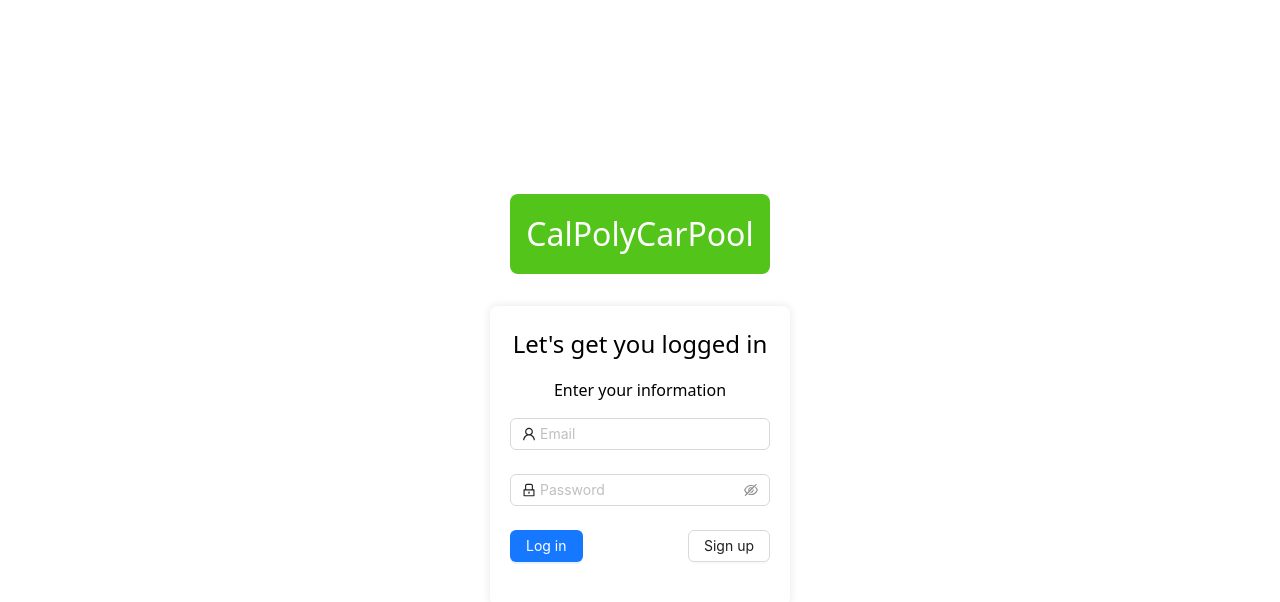
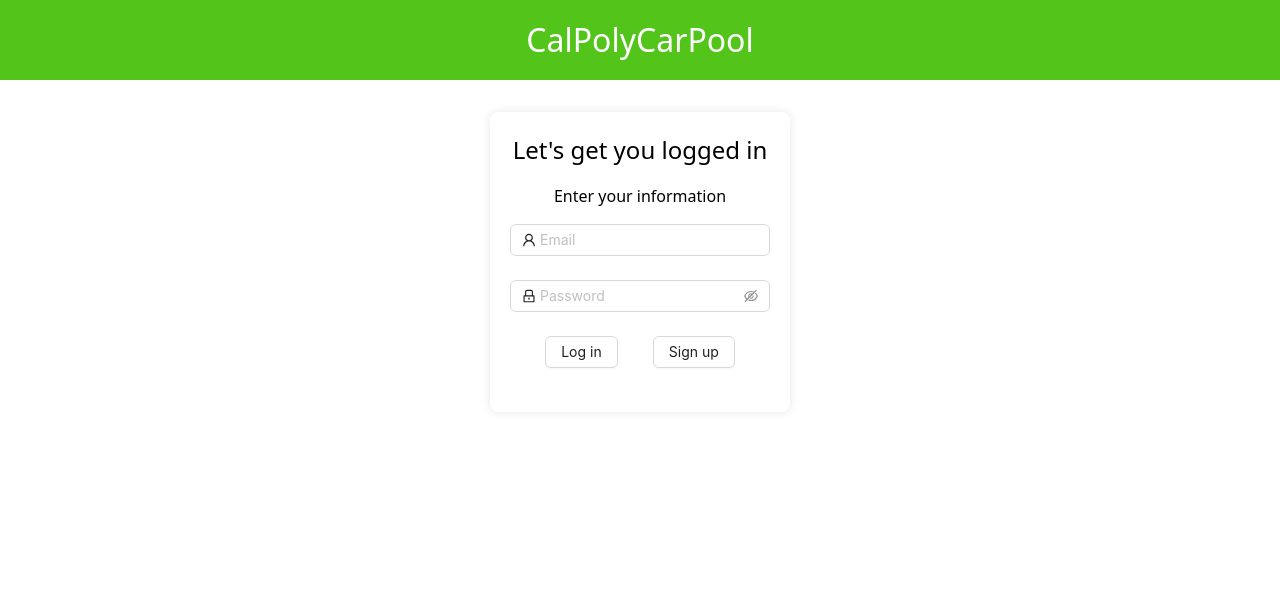
Before and after one commit to ChirayuRai/CalPolyCarPool, a React (Vite) app in the folder frontend/: page / in a window 1280 px wide. Shown: the top 602 px of the page. Built offline with nearby package versions, Linux system fonts and the light colour scheme.

Commit message:
finished Login.tsx

```diff
--- a/frontend/src/pages/Login.tsx
+++ b/frontend/src/pages/Login.tsx
@@ -10,10 +10,11 @@ const Login: React.FC = () => {
   };
 
   return (
-    <div style={{ height: '100vh', display: 'flex', flexDirection: 'column', alignItems: 'center', justifyContent: 'center' }}>
-      <div style={{ backgroundColor: '#52c41a', padding: '1rem', marginBottom: '2rem', borderRadius: '8px' }}>
-        <h1 style={{ color: '#fff', fontSize: '2rem', margin: 0 }}>CalPolyCarPool</h1>
+    <div style={{ height: '100vh', display: 'flex', flexDirection: 'column'}}>
+      <div style={{ backgroundColor: '#52c41a', padding: '1rem', marginBottom: '2rem', width: '100%'}}>
+        <h1 style={{ color: '#fff', fontSize: '2rem', margin: 0, textAlign: 'center'}}>CalPolyCarPool</h1>
       </div>
+      <div style={{ display: 'flex', flexDirection: 'column', alignItems: 'center' }}>
         <div style={{ backgroundColor: '#fff', padding: '20px', borderRadius: '8px', boxShadow: '0 0 10px rgba(0, 0, 0, 0.1)', width: '300px' }}>
           <h2 style={{ textAlign: 'center', marginBottom: '1rem', fontSize: '1.5rem' }}>Let's get you logged in</h2>
           <p style={{ textAlign: 'center', marginBottom: '1rem', fontSize: '1rem' }}>Enter your information</p>
@@ -37,9 +38,9 @@ const Login: React.FC = () => {
             </Form.Item>
 
             <Form.Item>
-            <Row justify="space-between">
+              <Row justify="space-evenly">
                 <Col>
-                <Button type="primary" htmlType="submit" style={{ width: '100%' }}>
+                  <Button type="default" htmlType="submit" style={{ width: '100%' }}>
                     Log in
                   </Button>
                 </Col>
@@ -53,6 +54,7 @@ const Login: React.FC = () => {
           </Form>
         </div>
       </div>
+    </div>
   );
 };
 
```
Also changed, not shown: 1 other file (tests, documents, lock files or other folders). Lines whose indentation alone changed are shown as unchanged.
